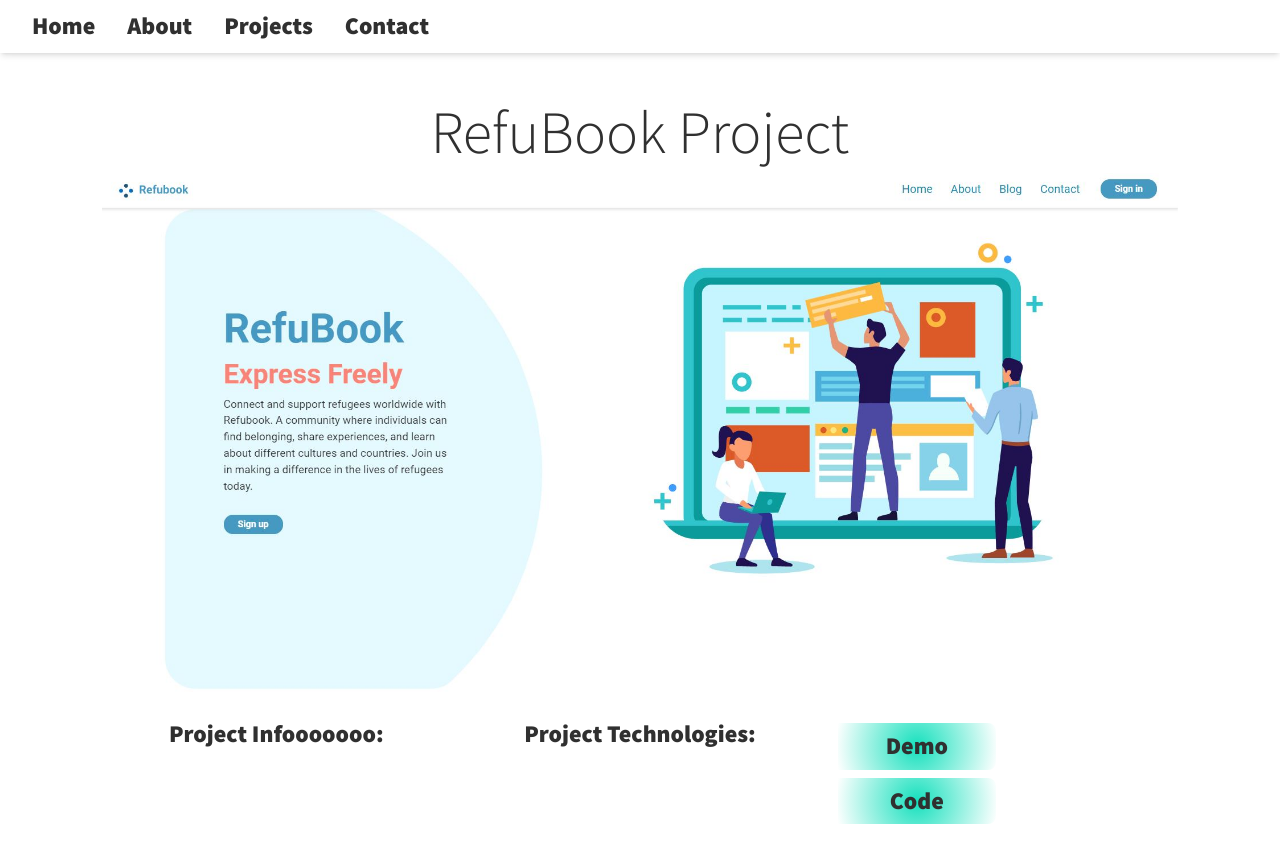
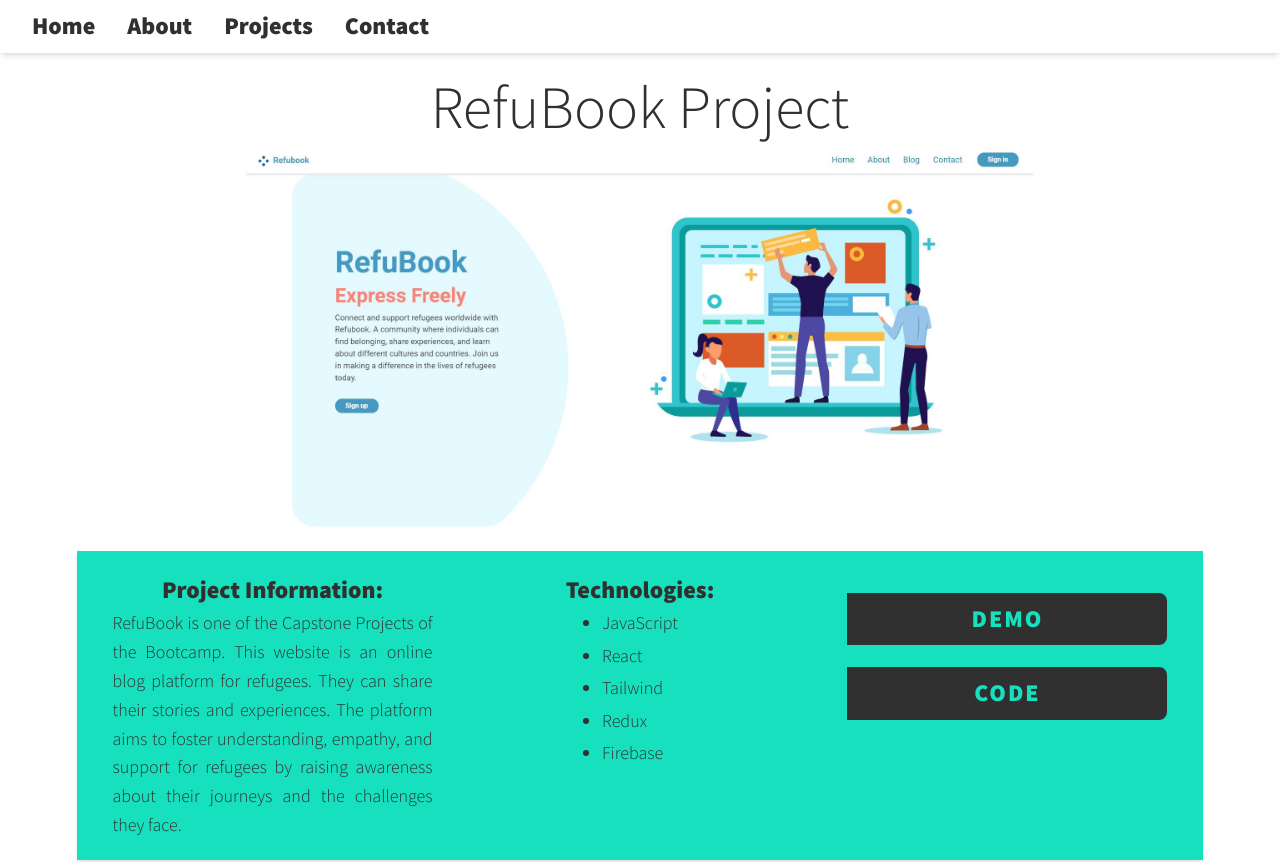
Before and after one commit to dilaracetinberk/my-portfolio-website, a React (Create React App) app: page /projects/1 in a window 1280 px wide. Shown: the top 862 px of the page. Built offline with nearby package versions, Linux system fonts and the light colour scheme.

Commit message:
feat: add project details

```diff
--- a/src/components/About.jsx
+++ b/src/components/About.jsx
@@ -19,7 +19,7 @@ function About() {
 software development, I was accepted to a coding bootcamp being one of the 3%.</p>
            </div>
           <Link to='/resume'>
-          <button type="button" className='resume-button max-w-xs '>See My Resume</button>
+          <button type="button" className='resume-button max-w-xs'>See My Resume</button>
           </Link>
            <img src={design} alt='about-me' className='about-me-img'/>
     </div>
--- a/src/components/Projects.jsx
+++ b/src/components/Projects.jsx
@@ -13,6 +13,8 @@ const Projects = [
     linkDemo: 'https://refubook-venus.netlify.app/',
     linkCode: 'https://github.com/dilaracetinberk/Refubook-Venus',
     img: p1,
+    projectInfo: 'RefuBook is one of the Capstone Projects of the Bootcamp. This website is an online blog platform for refugees. They can share their stories and experiences. The platform aims to foster understanding, empathy, and support for refugees by raising awareness about their journeys and the challenges they face.',
+    projectTech: ['JavaScript', 'React', 'Tailwind', 'Redux', 'Firebase']
   },
   {
     id: 2,
@@ -20,6 +22,8 @@ const Projects = [
     linkDemo: 'https://final-case-practicum.vercel.app/',
     linkCode: 'https://github.com/dilaracetinberk/final-case-practicum',
     img: ss,
+    projectInfo: 'This final case project is a web application designed to showcase starships and their details using the Star Wars API. With this application, users can easily search for starships by name or model and access comprehensive information about each starship. The web application offers a user-friendly interface that allows users to explore a list of starships from the Star Wars universe. By utilizing the Star Wars API, the application dynamically fetches and displays data such as starship names, models, manufacturers, crew size, cargo capacity, and more.',
+    projectTech: ['JavaScript', 'React', 'Tailwind', 'Context', 'Router']
   },
   {
     id: 3,
@@ -27,12 +31,16 @@ const Projects = [
     linkDemo: 'https://movie-worm.netlify.app/',
     linkCode: 'https://github.com/dilaracetinberk/movie-project-movie-worm',
     img: p2,
+    projectInfo: 'Movie Worm is a website that leverages data from the TMDB API, ensuring that it remains up to date without the need for hardcoding. By utilizing the TMDB API, the website can dynamically retrieve and display information about movies, including details such as titles, release dates, genres, cast members, and more.',
+    projectTech: ['JavaScript', 'HTML', 'Tailwind', 'CSS']
   },
   { id: 4,
     name: 'Hangman Game',
     linkDemo: 'https://lets-hangman.netlify.app/',
     linkCode: 'https://github.com/dilaracetinberk/hangman-game',
     img: p3,
+    projectInfo: 'This project is a hangman game that utilizes an API to retrieve a random word. The game involves guessing the letters of the word by selecting from a set of letter buttons.  When the game starts, the application makes a request to the API to fetch a random word. This word is then used as the basis for the hangman game.',
+    projectTech: ['JavaScript', 'HTML', 'CSS']
   },
   { id: 5,
     name: 'Meme Generator',
@@ -41,18 +49,24 @@ const Projects = [
     linkCode:
       'https://github.com/Recoded-Spark-Turkey-2022/meme-generator-las_jefas',
     img: p4,
+    projectInfo: 'The Meme Generator Website project is a React-based web application that allows users to create custom memes using the memeflip API. The website provides an intuitive and user-friendly interface for generating memes with customizable text and styling options. The website is fully responsive, ensuring optimal user experience across different devices.',
+    projectTech: ['JavaScript', 'Tailwind', 'React']
   },
   { id: 6,
     name: 'Madlibs Game',
     linkDemo: 'https://madlipsgame.netlify.app/',
     linkCode: 'https://github.com/dilaracetinberk/madlibs-game',
     img: p5,
+    projectInfo: 'This project is a Madlibs game app built using HTML, CSS, and JavaScript. The app provides an interactive and entertaining experience where users can create humorous and creative stories by filling in the blanks with their own words. When the user submits the form, JavaScript takes over to process the inputs and generate a Madlibs story. The app replaces the placeholders in the story template with the user\'s input, resulting in a unique and funny narrative. The completed story is then displayed to the user.',
+    projectTech: ['JavaScript', 'HTML', 'CSS']
   },
   { id: 7,
     name: 'Portfolio Website',
     linkDemo: 'https://dc-portfolio-website.vercel.app/',
     linkCode: 'https://github.com/dilaracetinberk/my-portfolio-website',
     img: p6,
+    projectInfo: 'My Portfolio Website is a personal website designed to showcase my skills, experience, and projects as a developer/designer. The website serves as a central hub for visitors to learn more about me, explore my work, and get in touch.',
+    projectTech: ['JavaScript', 'React', 'Tailwind', 'CSS','Router']
   },
 ];
 export default Projects;
--- a/src/index.css
+++ b/src/index.css
@@ -305,9 +305,12 @@ font-size: var(--fs-h3);
     flex-wrap: wrap;
     justify-content: center;
 }
+  li {
+    margin-bottom: 0.2em;
+  }
 
 .project-card {
-    padding: 8%;
+    padding: 6%;
 
 }
 .project-card h2{
@@ -320,13 +323,29 @@ font-size: var(--fs-h3);
 
 
 }
-.detail-link p{
-    background: radial-gradient(circle, rgba(22,224,189,1) 0%, rgba(255,255,255,1) 100%);
+.detail-img {
+    max-width: 70%;
+    height: auto;
+    margin: auto;
 }
-.detail-link p:hover {
-    background: radial-gradient(circle, rgba(255,255,255,1) 0%, rgba(22,224,189,1) 100%);
-    transition: 0.7s;
+@media (max-width: 1200px) {
+    .detail-img {
+        max-width: 85%;
+        height: auto;
+        margin: auto;
+    }
 }
+@media (max-width: 600px) {
+    .detail-img {
+        max-width: 100%;
+        height: auto;
+        margin: auto;
+    }
+}
+.detail-info {
+    background-color:var(--clr-accent)
+}
+
 .detail-info .header {
     font-size: var(--fs-h3);
     font-weight: var(--fw-bold);
--- a/src/pages/ProjectDetails.jsx
+++ b/src/pages/ProjectDetails.jsx
@@ -17,19 +17,25 @@ function ProjectDetails() {
     <div className='project-detail'>
       <div className='project-card'>
       <h2>{projectData.name}</h2>
-      <img src={projectData.img} alt={projectData.name} />
-      <div className='detail-info grid grid-cols-1 gap-4 py-5 sm:grid-cols-2 md:grid-cols-3'>
+      <img src={projectData.img} alt={projectData.name} className='detail-img'/>
+      <div className='detail-info grid grid-cols-1 gap-4 py-5 px-5 lg:grid-cols-3 shadow-md mt-5'>
         <div className='project-info'>
-        <p className='header'>Project Infooooooo:</p>
+        <p className='header'>Project Information:</p>
+        <p className='text-justify max-w-xs m-auto lg:max-w-s'>{projectData.projectInfo}</p>
         </div>
-        <div className='project-tech'>
-        <p className='header'>Project Technologies:</p>
+        <div className='project-tech flex flex-col'>
+        <p className='header'> Technologies:</p>
+        <ul className='list-disc mx-auto text-justify '>
+        {projectData.projectTech.map((tech) => (
+          <li key={projectData.id}>{tech}</li>
+        ))}
+      </ul>
         </div>
-      <div className='detail-link w-1/2'>
-      <p className='rounded-r-lg py-1 m-2'>
+      <div className='detail-link '>
+      <p className='rounded-r-lg py-1 m-2 resume-button max-w-xs'>
          <a href={projectData.linkDemo}>Demo</a>
       </p>
-      <p className='rounded-r-lg py-1 m-2'>
+      <p className='rounded-r-lg py-1 m-2 resume-button max-w-xs'>
         <a href={projectData.linkCode}>Code </a>
       </p>
       </div>
```
